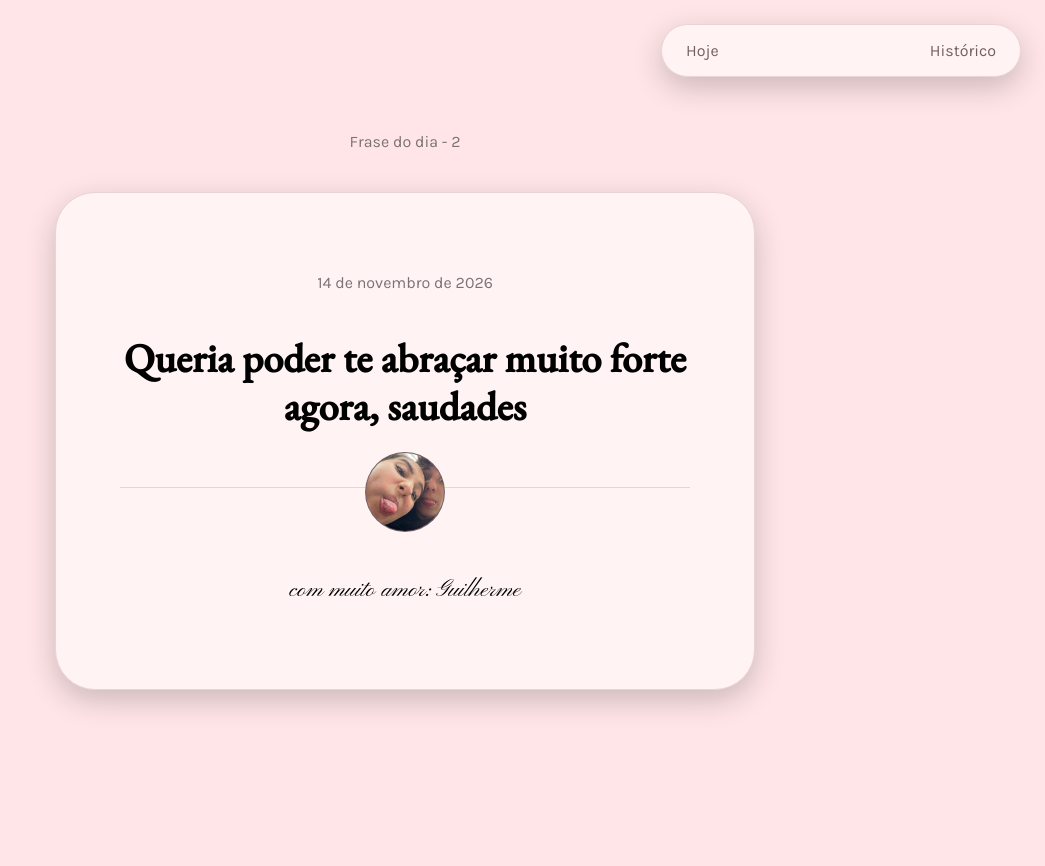
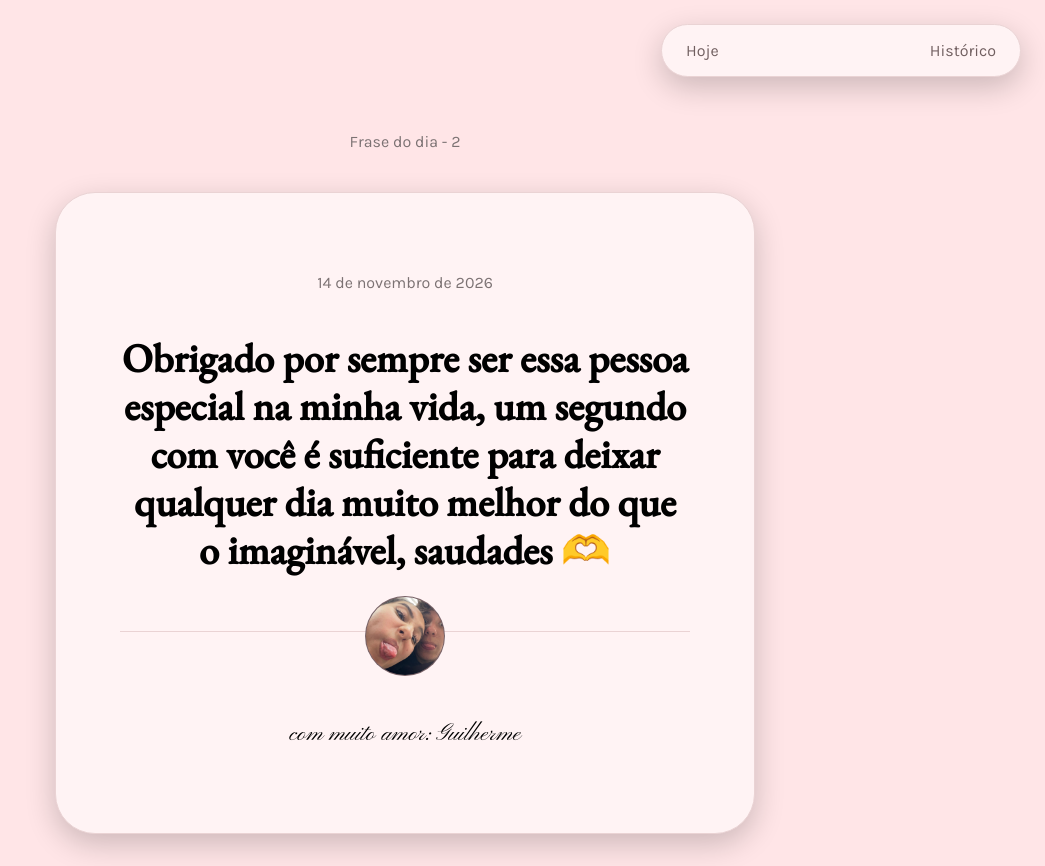
Before and after one commit to guilhermegollfigueiro/projeto_frase, a plain HTML site: page index.html in a window 1280 px wide. Shown: the whole page, without its empty margins (235-1280 px from the left). Before the commit the page ends 800 px from the top, so only its background shows below. Drawn offline with nearby package versions, Linux system fonts and the light colour scheme.

Commit message:
Atualizar o index.html

```diff
--- a/index.html
+++ b/index.html
@@ -42,7 +42,7 @@
         <div class="frases">
 
             <p>14 de novembro de 2026</p>
-                <h1 id="frase" class="frase">Queria poder te abraçar muito forte agora, saudades</h1>
+                <h1 id="frase" class="frase">Obrigado por sempre ser essa pessoa especial na minha vida, um segundo com você é suficiente para deixar qualquer dia muito melhor do que o imaginável, saudades 🫶</h1>
 
                 <div class="linha-container">
                     <hr>
```
